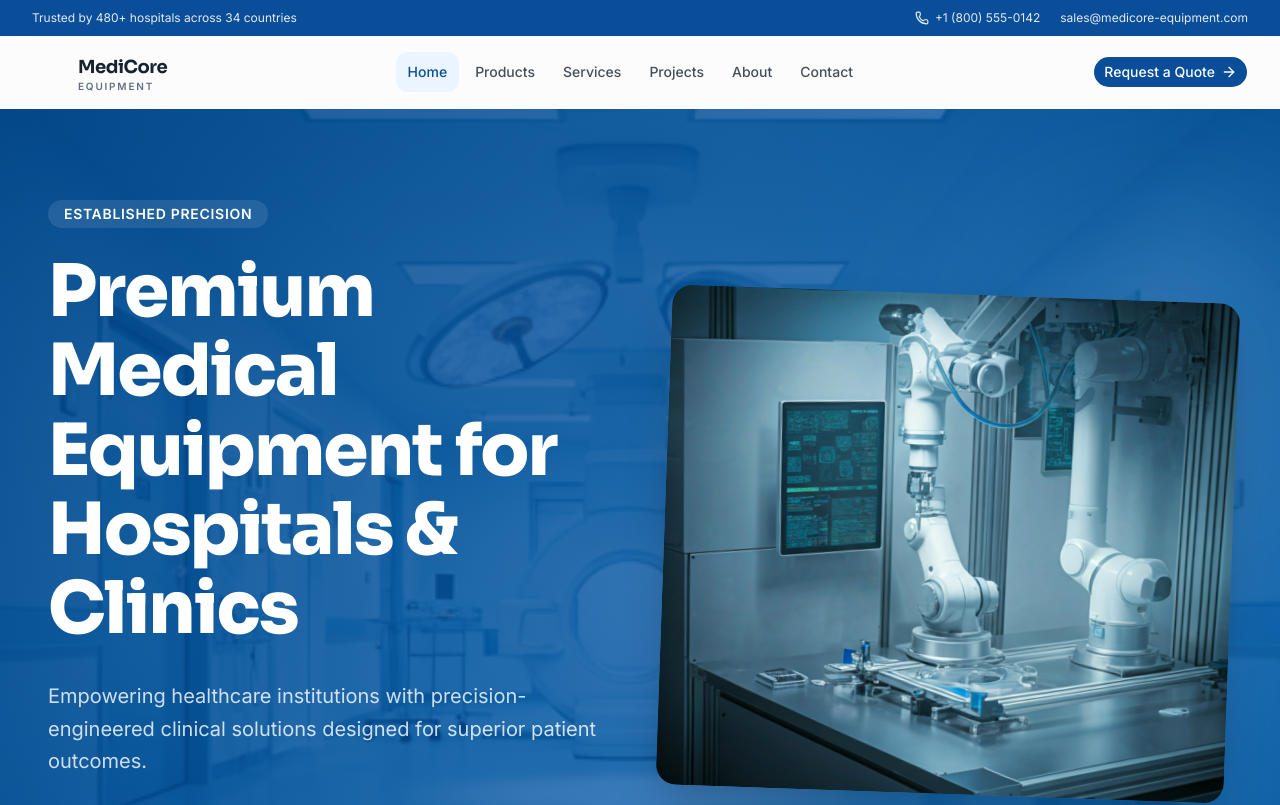
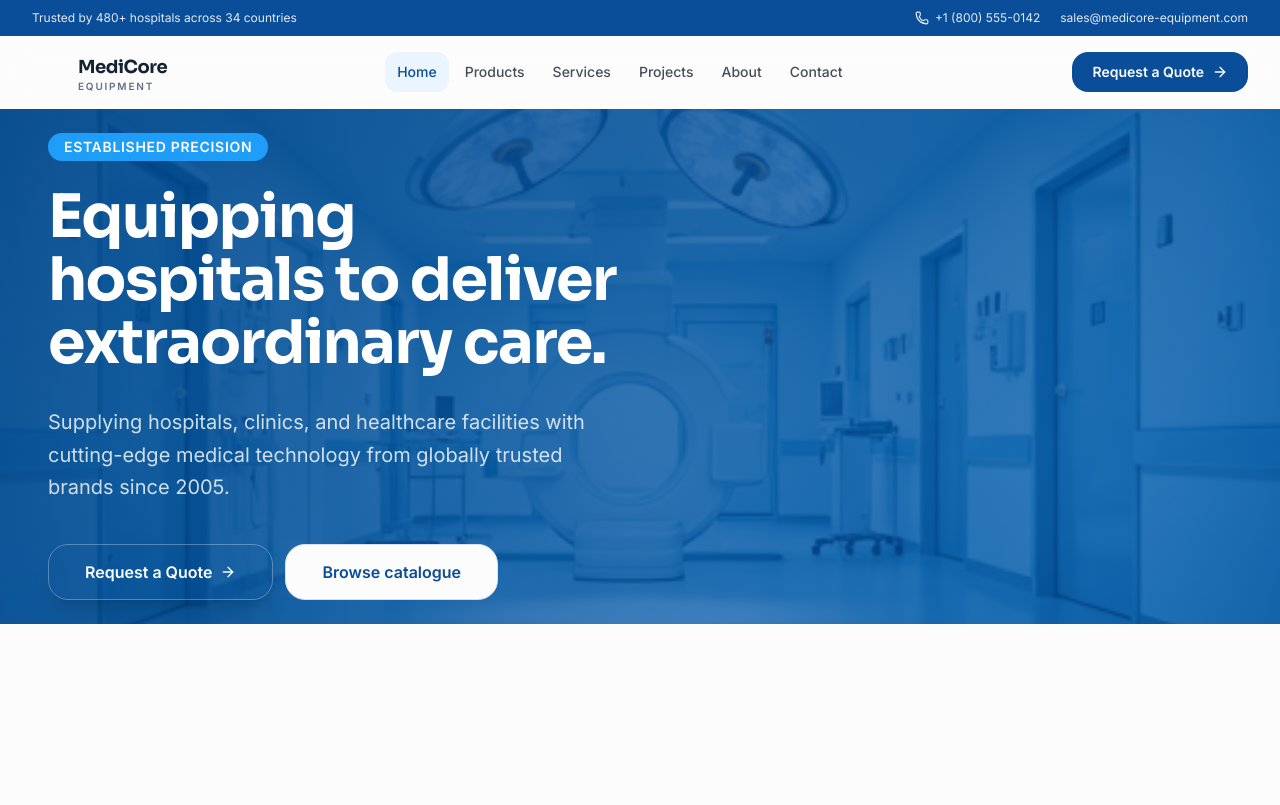
Before and after one commit to Fahim550/DreamVision, a Next.js app: page / in a window 1280 px wide. Shown: the top 805 px of the page. Built offline with nearby package versions, Linux system fonts and the light colour scheme.

Commit message:
done hero section

```diff
--- a/app/globals.css
+++ b/app/globals.css
@@ -37,6 +37,14 @@
   --radius-md: 0.75rem;
   --radius-lg: 1rem;
   --radius-xl: 1.25rem;
+
+  /* --animate-fade-up: fade-up 0.6s ease-out both;
+  --animate-fade-in: fade-in 0.8s ease-out both;
+  --animate-fade-up-delay: fade-up 0.6s ease-out 0.2s both; */
+
+  --animate-fade-up: fade-up 0.6s ease-out both;
+  --animate-fade-in: fade-in 0.8s ease-out both;
+  --animate-fade-up-delay: fade-up 0.6s ease-out 0.2s both;
 }
 
 .hero-gradient {
@@ -123,3 +131,43 @@
     @apply h-px w-full bg-gradient-to-r from-transparent via-border to-transparent;
   }
 }
+
+/* @keyframes fade-up {
+  from {
+    opacity: 0;
+    transform: translateY(24px);
+  }
+  to {
+    opacity: 1;
+    transform: translateY(0);
+  }
+}
+
+@keyframes fade-in {
+  from {
+    opacity: 0;
+  }
+  to {
+    opacity: 1;
+  }
+} */
+
+@keyframes fade-up {
+  from {
+    opacity: 0;
+    transform: translateY(24px);
+  }
+  to {
+    opacity: 1;
+    transform: translateY(0);
+  }
+}
+
+@keyframes fade-in {
+  from {
+    opacity: 0;
+  }
+  to {
+    opacity: 1;
+  }
+}
--- a/app/layout.tsx
+++ b/app/layout.tsx
@@ -29,7 +29,6 @@ export default function RootLayout({
     <html lang="en" className={`${inter.variable} ${sora.variable}`}>
       <body className="min-h-full flex flex-col">
         <Header />
-
         {children}
       </body>
     </html>
--- a/components/home/HeroSection.tsx
+++ b/components/home/HeroSection.tsx
@@ -1,8 +1,11 @@
+import { ArrowRight } from "lucide-react";
 import Image from "next/image";
+import Link from "next/link";
+import { Button } from "../ui/button";
 
 export default function HeroSection() {
   return (
-    <section className="relative w-full min-h-[870px] flex items-center overflow-hidden">
+    <section className="relative w-full h-9vh flex items-center overflow-hidden py-6">
       {/* Background */}
       <div className="absolute inset-0 z-0">
         <Image
@@ -17,34 +20,37 @@ export default function HeroSection() {
 
       {/* Content */}
       <div className="relative z-10 max-w-screen-2xl mx-auto px-12 w-full grid grid-cols-1 lg:grid-cols-2 gap-12 items-center">
-        <div className="text-white">
-          <span className="inline-block px-4 py-1 rounded-full bg-white/10 text-white text-sm font-semibold tracking-wider uppercase mb-6">
+        <div className="text-white animate-fade-up">
+          <span className="inline-block px-4 py-1 rounded-full bg-primary-glow text-white text-sm font-semibold tracking-wider uppercase mb-6">
             Established Precision
           </span>
-          <h1 className="text-6xl md:text-7xl font-extrabold tracking-tight mb-8 leading-[1.1]">
-            Premium Medical Equipment for Hospitals &amp; Clinics
+          <h1 className="font-display text-4xl md:text-6xl font-bold leading-[1.05] tracking-tight  mb-8">
+            Equipping hospitals to deliver extraordinary care.
           </h1>
           <p className="text-xl text-white/80 leading-relaxed mb-10 max-w-xl">
-            Empowering healthcare institutions with precision-engineered
-            clinical solutions designed for superior patient outcomes.
+            Supplying hospitals, clinics, and healthcare facilities with
+            cutting-edge medical technology from globally trusted brands since
+            2005.
           </p>
-          <div className="flex flex-wrap gap-4">
-            <button className="bg-white text-primary px-10 py-5 rounded-md font-bold text-lg hover:bg-gray-100 transition-colors shadow-lg active:scale-95">
-              Request a Quote
-            </button>
-            <button className="border border-white/30 backdrop-blur-md text-white px-10 py-5 rounded-md font-bold text-lg hover:bg-white/10 transition-colors">
-              Explore Catalog
-            </button>
+          <div className="mt-8 flex flex-wrap gap-3">
+            <Button asChild variant="hero" size="xl">
+              <Link href="/quote">
+                Request a Quote <ArrowRight className="h-5 w-5" />
+              </Link>
+            </Button>
+            <Button asChild variant="outline" size="xl">
+              <Link href="/products">Browse catalogue</Link>
+            </Button>
           </div>
         </div>
 
         {/* Accent Image */}
-        <div className="hidden lg:block relative">
-          <div className="absolute -top-20 -right-20 w-80 h-80 bg-white/10 blur-[120px] rounded-full" />
+        <div className="hidden lg:block relative animate-fade-in">
+          <div className="absolute -top-20 -right-20 w-50 h-60 bg-white/10 blur-[120px] rounded-full" />
           <Image
             width={800}
             height={800}
-            className="relative z-10 w-full h-[500px] object-cover rounded-xl shadow-2xl transform rotate-2 hover:rotate-0 transition-transform duration-700"
+            className="relative z-10 w-full h-[380px] object-cover rounded-xl shadow-2xl transform rotate-2 hover:rotate-0 transition-transform duration-700"
             alt="High-tech medical laboratory workstation"
             src="/image/hero-top.png"
           />
--- a/components/layout/Header.tsx
+++ b/components/layout/Header.tsx
@@ -104,7 +104,7 @@ export const Header = () => {
           <div className="flex items-center gap-2">
             <Button
               asChild
-              variant="default"
+              variant="cta"
               size="default"
               className="hidden sm:inline-flex"
             >
--- a/components/ui/button.tsx
+++ b/components/ui/button.tsx
@@ -1,67 +1,64 @@
-import * as React from "react"
-import { cva, type VariantProps } from "class-variance-authority"
-import { Slot } from "radix-ui"
+import { Slot } from "@radix-ui/react-slot";
+import { cva, type VariantProps } from "class-variance-authority";
+import * as React from "react";
 
-import { cn } from "@/lib/utils"
+import { cn } from "@/lib/utils";
 
 const buttonVariants = cva(
-  "group/button inline-flex shrink-0 items-center justify-center rounded-lg border border-transparent bg-clip-padding text-sm font-medium whitespace-nowrap transition-all outline-none select-none focus-visible:border-ring focus-visible:ring-3 focus-visible:ring-ring/50 active:not-aria-[haspopup]:translate-y-px disabled:pointer-events-none disabled:opacity-50 aria-invalid:border-destructive aria-invalid:ring-3 aria-invalid:ring-destructive/20 dark:aria-invalid:border-destructive/50 dark:aria-invalid:ring-destructive/40 [&_svg]:pointer-events-none [&_svg]:shrink-0 [&_svg:not([class*='size-'])]:size-4",
+  "inline-flex items-center justify-center gap-2 whitespace-nowrap rounded-lg text-sm font-semibold ring-offset-background transition-all duration-200 focus-visible:outline-none focus-visible:ring-2 focus-visible:ring-ring focus-visible:ring-offset-2 disabled:pointer-events-none disabled:opacity-50 [&_svg]:pointer-events-none [&_svg]:size-4 [&_svg]:shrink-0",
   {
     variants: {
       variant: {
-        default: "bg-primary text-primary-foreground [a]:hover:bg-primary/80",
+        default:
+          "bg-primary text-primary-foreground hover:bg-primary/90 shadow-card-soft",
+        destructive:
+          "bg-destructive text-destructive-foreground hover:bg-destructive/90",
         outline:
-          "border-border bg-background hover:bg-muted hover:text-foreground aria-expanded:bg-muted aria-expanded:text-foreground dark:border-input dark:bg-input/30 dark:hover:bg-input/50",
+          "border border-input bg-background hover:bg-primary-soft text-primary hover:border-primary/30",
         secondary:
-          "bg-secondary text-secondary-foreground hover:bg-secondary/80 aria-expanded:bg-secondary aria-expanded:text-secondary-foreground",
-        ghost:
-          "hover:bg-muted hover:text-foreground aria-expanded:bg-muted aria-expanded:text-foreground dark:hover:bg-muted/50",
-        destructive:
-          "bg-destructive/10 text-destructive hover:bg-destructive/20 focus-visible:border-destructive/40 focus-visible:ring-destructive/20 dark:bg-destructive/20 dark:hover:bg-destructive/30 dark:focus-visible:ring-destructive/40",
+          "bg-secondary text-secondary-foreground hover:bg-secondary/80",
+        ghost: "hover:bg-primary-soft hover:text-primary",
         link: "text-primary underline-offset-4 hover:underline",
+        hero: "bg-gradient-cta text-primary-foreground shadow-xl border border-primary-foreground/30 hover:shadow-elevated hover:-translate-y-0.5",
+        cta: "bg-primary text-primary-foreground shadow-card-soft hover:bg-primary/90 hover:shadow-elevated hover:-translate-y-0.5",
+        soft: "bg-primary-soft text-primary hover:bg-primary/15",
+        whatsapp:
+          "bg-success text-success-foreground hover:bg-success/90 shadow-elevated",
       },
       size: {
-        default:
-          "h-8 gap-1.5 px-2.5 has-data-[icon=inline-end]:pr-2 has-data-[icon=inline-start]:pl-2",
-        xs: "h-6 gap-1 rounded-[min(var(--radius-md),10px)] px-2 text-xs in-data-[slot=button-group]:rounded-lg has-data-[icon=inline-end]:pr-1.5 has-data-[icon=inline-start]:pl-1.5 [&_svg:not([class*='size-'])]:size-3",
-        sm: "h-7 gap-1 rounded-[min(var(--radius-md),12px)] px-2.5 text-[0.8rem] in-data-[slot=button-group]:rounded-lg has-data-[icon=inline-end]:pr-1.5 has-data-[icon=inline-start]:pl-1.5 [&_svg:not([class*='size-'])]:size-3.5",
-        lg: "h-9 gap-1.5 px-2.5 has-data-[icon=inline-end]:pr-2 has-data-[icon=inline-start]:pl-2",
-        icon: "size-8",
-        "icon-xs":
-          "size-6 rounded-[min(var(--radius-md),10px)] in-data-[slot=button-group]:rounded-lg [&_svg:not([class*='size-'])]:size-3",
-        "icon-sm":
-          "size-7 rounded-[min(var(--radius-md),12px)] in-data-[slot=button-group]:rounded-lg",
-        "icon-lg": "size-9",
+        default: "h-10 px-5 py-2",
+        sm: "h-9 rounded-md px-3.5",
+        lg: "h-12 rounded-lg px-7 text-base",
+        xl: "h-14 rounded-xl px-9 text-base",
+        icon: "h-10 w-10",
       },
     },
     defaultVariants: {
       variant: "default",
       size: "default",
     },
-  }
-)
+  },
+);
 
-function Button({
-  className,
-  variant = "default",
-  size = "default",
-  asChild = false,
-  ...props
-}: React.ComponentProps<"button"> &
-  VariantProps<typeof buttonVariants> & {
-    asChild?: boolean
-  }) {
-  const Comp = asChild ? Slot.Root : "button"
-
-  return (
-    <Comp
-      data-slot="button"
-      data-variant={variant}
-      data-size={size}
-      className={cn(buttonVariants({ variant, size, className }))}
-      {...props}
-    />
-  )
+export interface ButtonProps
+  extends
+    React.ButtonHTMLAttributes<HTMLButtonElement>,
+    VariantProps<typeof buttonVariants> {
+  asChild?: boolean;
 }
 
-export { Button, buttonVariants }
+const Button = React.forwardRef<HTMLButtonElement, ButtonProps>(
+  ({ className, variant, size, asChild = false, ...props }, ref) => {
+    const Comp = asChild ? Slot : "button";
+    return (
+      <Comp
+        className={cn(buttonVariants({ variant, size, className }))}
+        ref={ref}
+        {...props}
+      />
+    );
+  },
+);
+Button.displayName = "Button";
+
+export { Button, buttonVariants };
```
